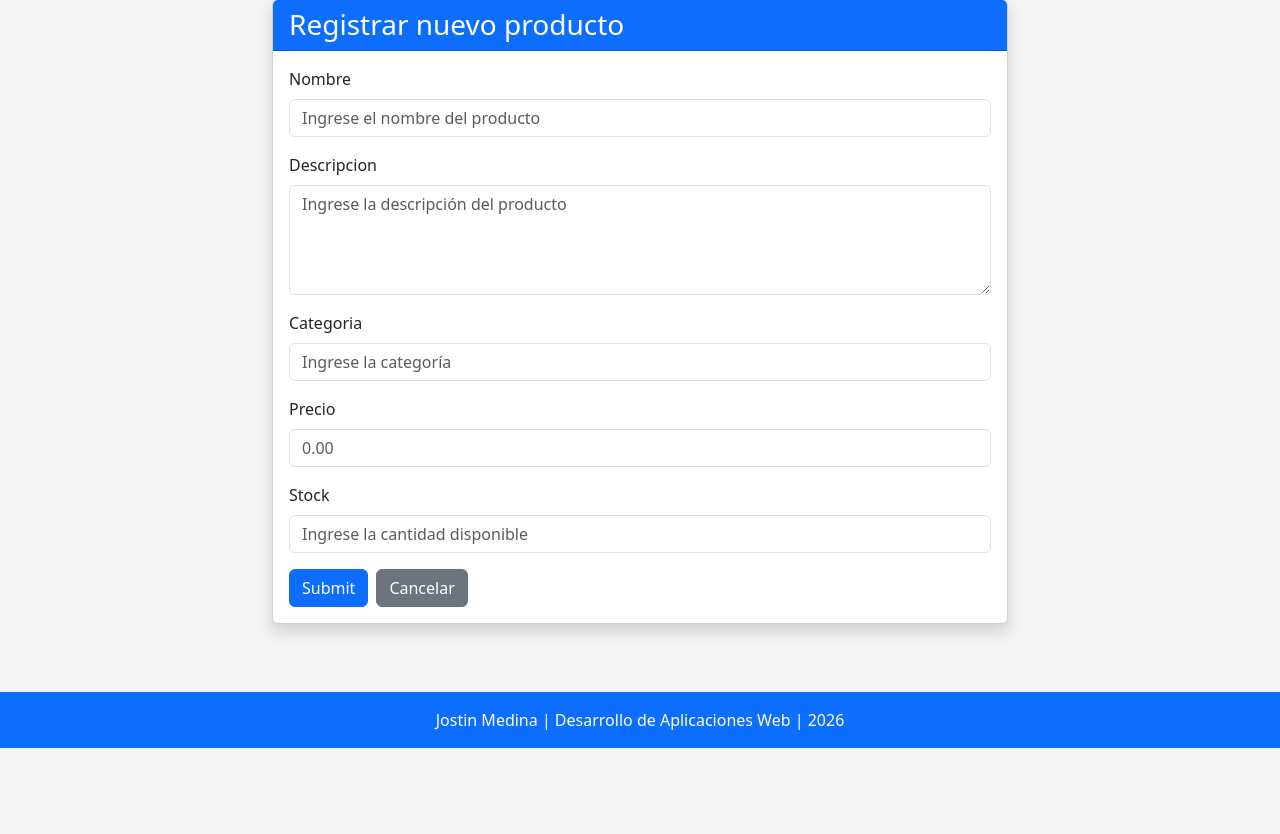
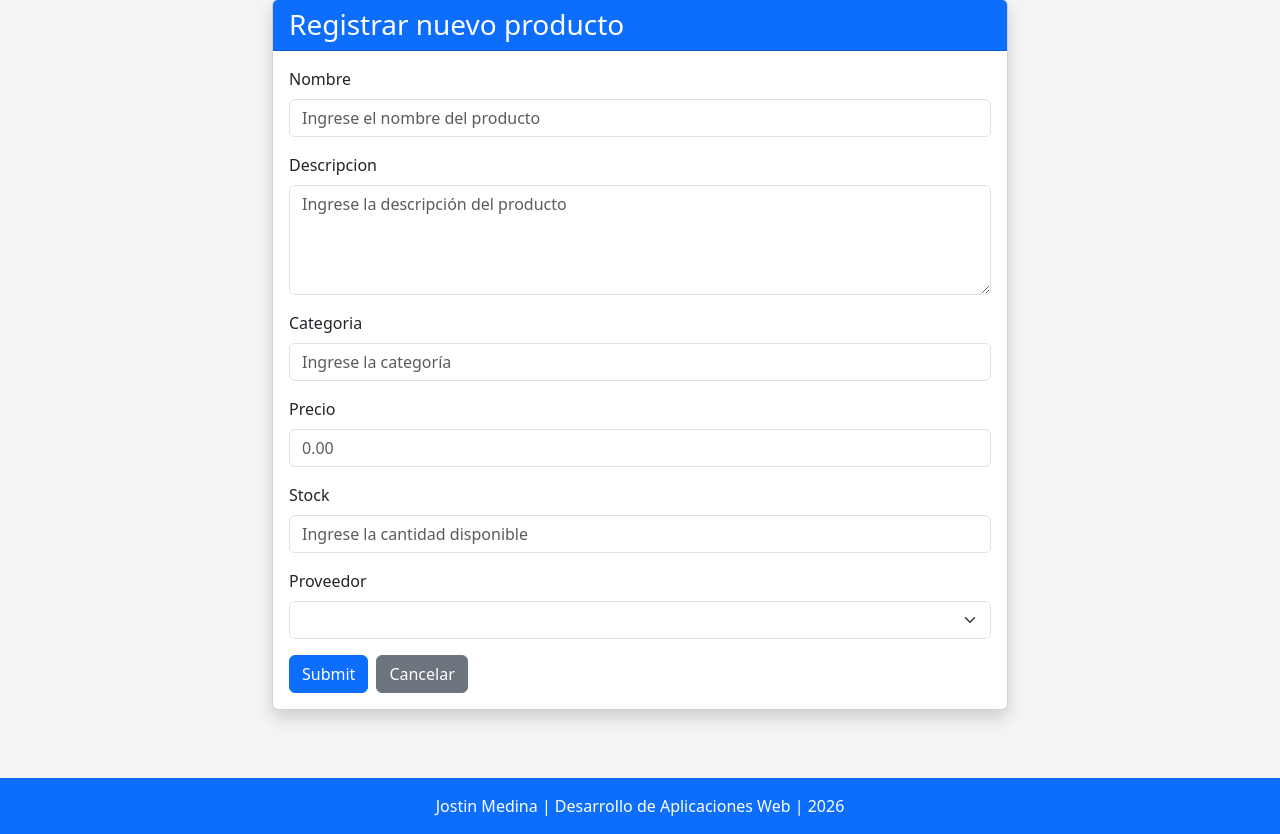
Before and after one commit to JOSTIN17/Proyecto-Desarrollo-Web, a Python web app: template templates/formulario_producto.html in a window 1280 px wide. Shown: the part 105-939 px from the top of the page. Before the commit the page ends 853 px from the top, so only its background shows below. Run offline with Jinja, Linux system fonts and the light colour scheme; the template is opened without the code that fills it, so the values that code supplies are empty, except form fields; tables that the repository leaves empty hold one stand-in row (values such as "Sample post"); form fields are guessed from the names that the template uses.

Commit message:
Completar CRUD de productos con proveedores
Added a new section for selecting a provider in the product form, including error handling.

```diff
--- a/templates/formulario_producto.html
+++ b/templates/formulario_producto.html
@@ -159,6 +159,27 @@
                         </div>
 
 
+                        <!-- PROVEEDOR -->
+
+                        <div class="mb-3">
+
+                            {{ form.proveedor.label(class="form-label") }}
+
+                            {{ form.proveedor(
+                                class="form-select"
+                            ) }}
+
+                            {% for error in form.proveedor.errors %}
+
+                                <div class="text-danger small mt-1">
+                                    {{ error }}
+                                </div>
+
+                            {% endfor %}
+
+                        </div>
+
+
                         <!-- BOTONES -->
 
                         <div class="d-flex gap-2">
```
